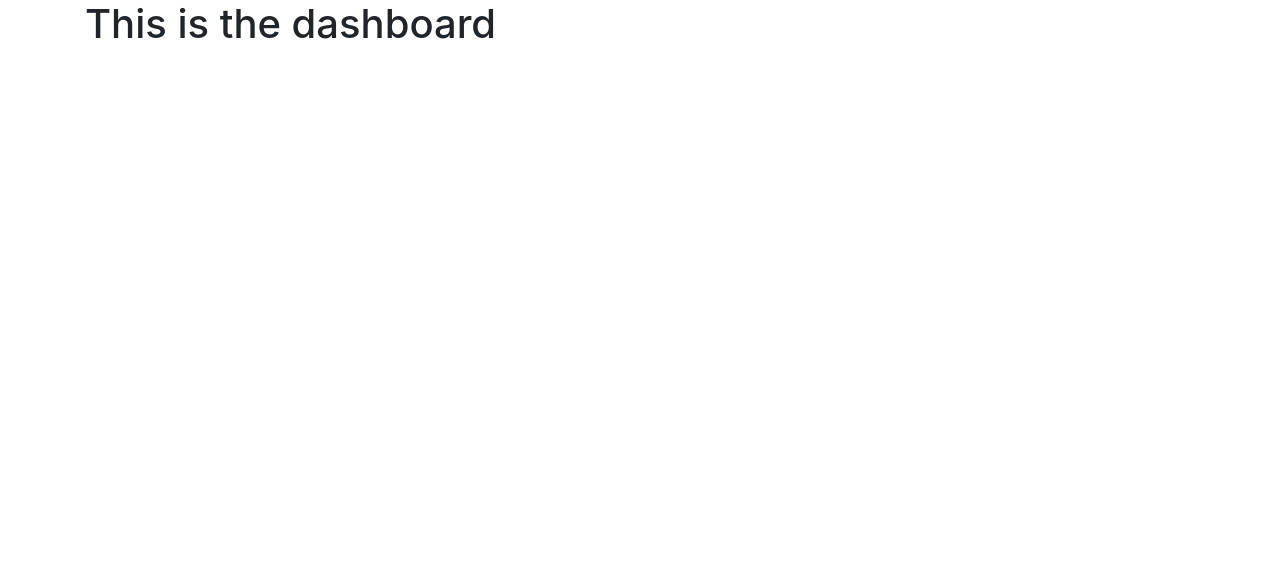
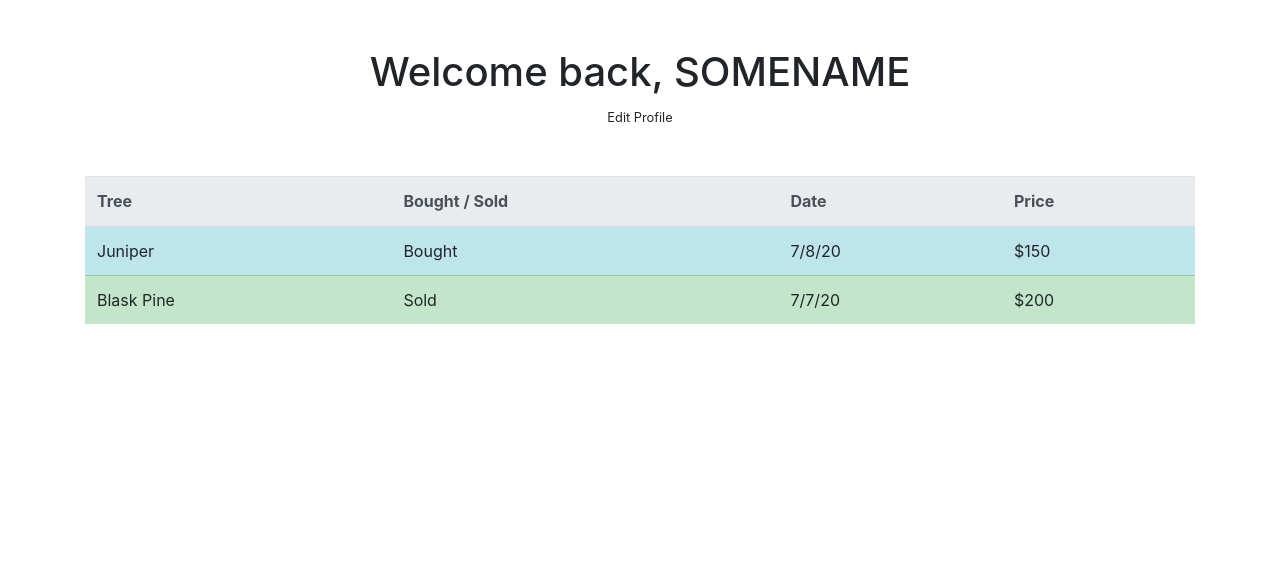
Before and after one commit to EndlessTrax/CS50, a Django app: page /dashboard/ in a window 1280 px wide. Shown: the part 40-620 px from the top of the page. Run offline with Django 3.2, Linux system fonts and the light colour scheme; some libraries are stand-ins or nearby versions.

Commit message:
Basic Dashboard page added

```diff
--- a/final_project/templates/dashboard.html
+++ b/final_project/templates/dashboard.html
@@ -2,7 +2,44 @@
 
 
 {% block content %}
-  <h1>This is the dashboard</h1>
+
+<div class="row mt-5 text-center">
+  <div class="col">
+    <h1>Welcome back, SOMENAME</h1> <!-- Display name or username -->
+    <small>Edit Profile</small>
+  </div>
+</div>
+
+
+<div class="row mt-5">
+  <div class="col-12">
+    <table class="table">
+      <thead class="thead-light">
+        <tr>
+          <th scope="col">Tree</th>
+          <th scope="col">Bought / Sold</th>
+          <th scope="col">Date</th>
+          <th scope="col">Price</th>
+        </tr>
+      </thead>
+      <tbody>
+        <tr class="table-info">
+          <td>Juniper</td>
+          <td>Bought</td>
+          <td>7/8/20</td>
+          <td>$150</td>
+        </tr>
+        <tr class="table-success">
+          <td>Blask Pine</td>
+          <td>Sold</td>
+          <td>7/7/20</td>
+          <td>$200</td>
+        </tr>
+      </tbody>
+    </table>
+  </div>
+</div>
+
 {% endblock content %}
 
 
```
